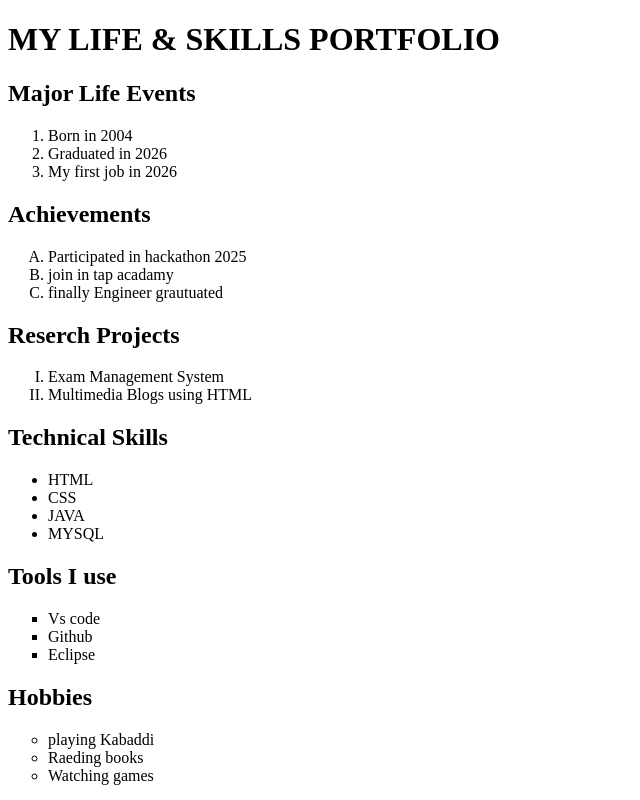
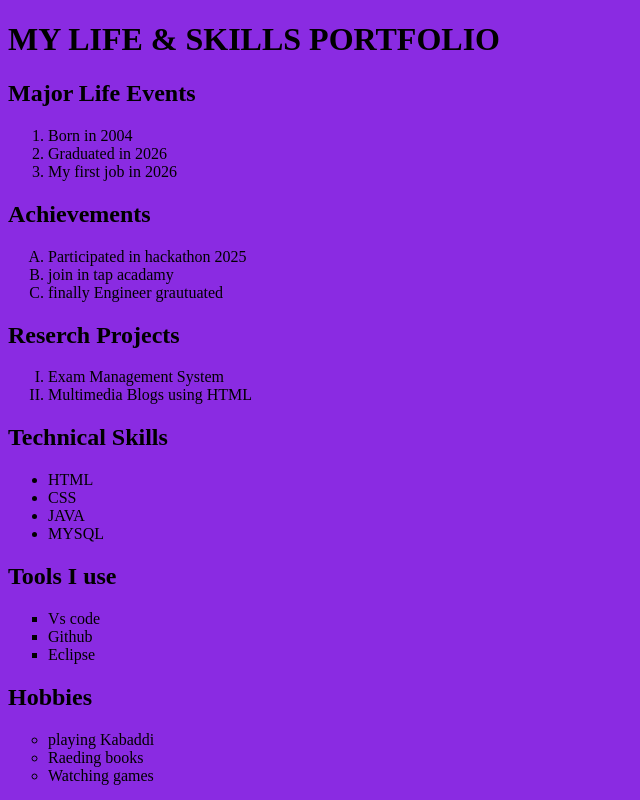
Before and after one commit to Gowthamctrl/Html_Final_Project, a plain HTML site: page project2.html in a window 1280 px wide. Shown: the top 800 px of the page, without its empty margins (0-640 px from the left). Drawn offline with Linux system fonts and the light colour scheme.

Commit message:
new changes

```diff
--- /dev/null
+++ b/Project/style 1.css
@@ -0,0 +1,3 @@
+body {
+    background-color: blueviolet;
+}
--- a/project2.html
+++ b/project2.html
@@ -4,6 +4,7 @@
     <meta charset="UTF-8">
     <meta name="viewport" content="width=device-width, initial-scale=1.0">
     <title>HTML LISTS</title>
+    <link rel="stylesheet" href="./Project/style 1.css">
 </head>
 <body>
     <h1>MY LIFE & SKILLS PORTFOLIO</h1>
```
Also changed, not shown: project1.html (+1 -0 lines), Project/pro2.css (added).
